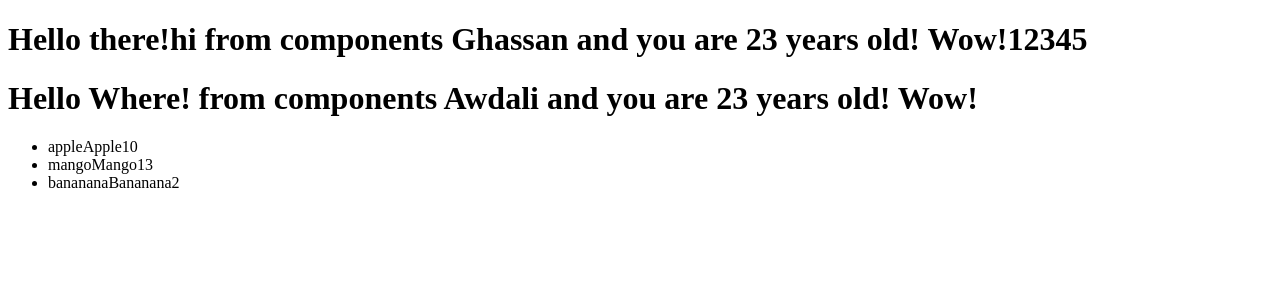
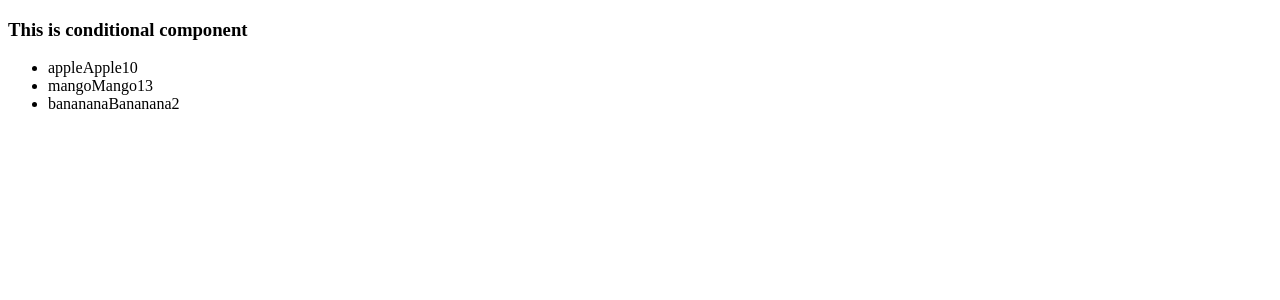
Before and after one commit to Ghassan-Awdali/Learning-React, a React (Vite) app: page / in a window 1280 px wide. Shown: the top 300 px of the page. Built offline with nearby package versions, Linux system fonts and the light colour scheme.

Commit message:
conditional rendering with jsx and components

```diff
--- a/src/App.jsx
+++ b/src/App.jsx
@@ -1,6 +1,7 @@
 import { useState } from "react";
 import Hello from "./components/Hello";
 import Fruits from "./components/Fruits";
+import ConditionalComponent from "./components/ConditionalComponent";
 
 function App() {
   const seatNumbers = [1, 2, 3, 4, 5];
@@ -8,15 +9,9 @@ function App() {
   return (
     <>
       <div className="App">
-        <Hello
-          name="Ghassan"
-          message="Hello there!"
-          emoji="hi"
-          seatNumbers={seatNumbers}
-        />
+        <ConditionalComponent />
+      </div>
 
-        <Hello name="Awdali" message="Hello Where!" />
-      </div>
       <div>
         <Fruits></Fruits>
       </div>
--- /dev/null
+++ b/src/components/Code.jsx
@@ -0,0 +1,7 @@
+export default function Code() {
+  return (
+    <div>
+      <h1>Code Everyday</h1>
+    </div>
+  );
+}
--- /dev/null
+++ b/src/components/ConditionalComponent.jsx
@@ -0,0 +1,13 @@
+import Code from "./Code";
+export default function ConditionalComponent() {
+  const display = true;
+  if (display) {
+    return (
+      <div>
+        <h3>This is conditional component</h3>
+      </div>
+    );
+  } else {
+    return <Code></Code>;
+  }
+}
```
